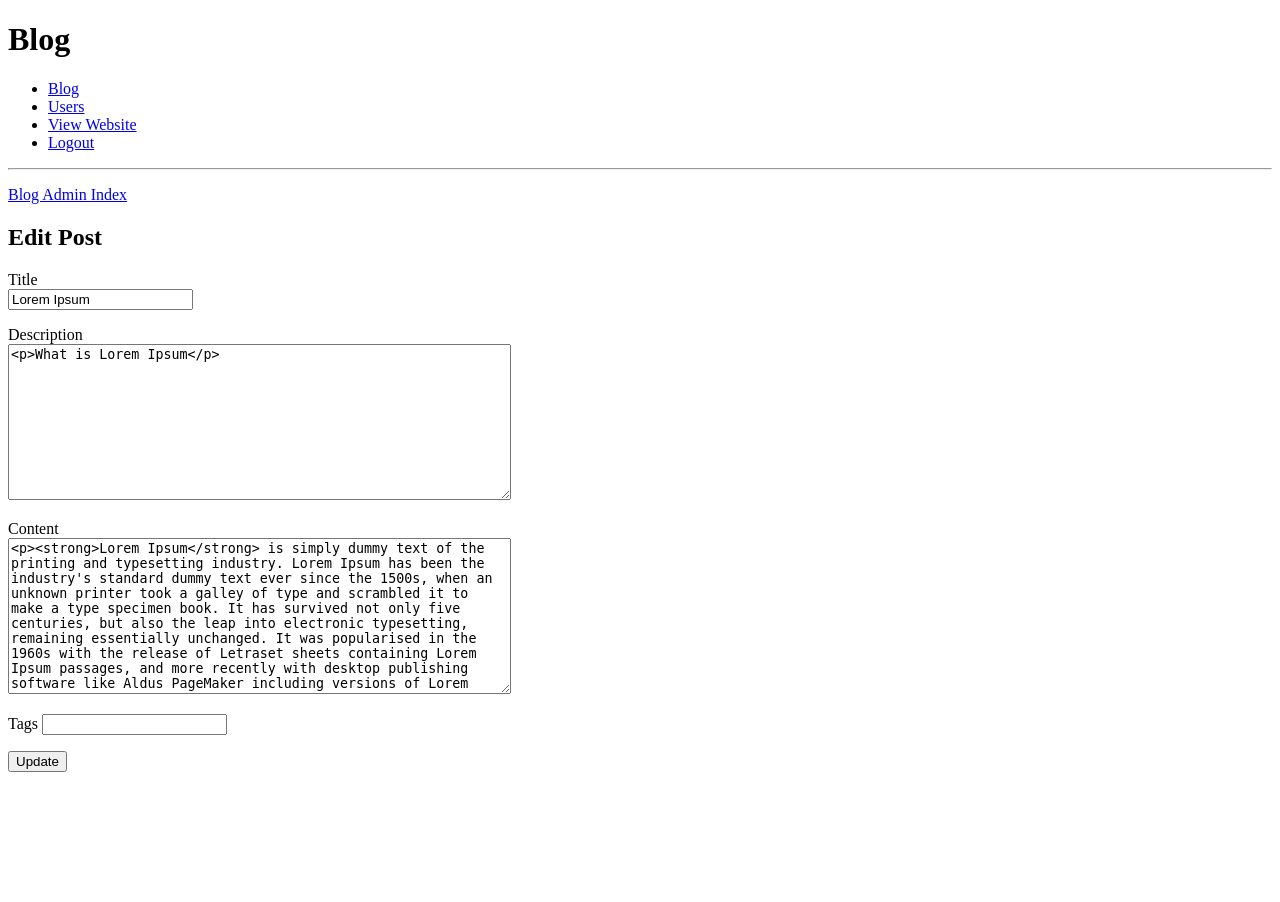
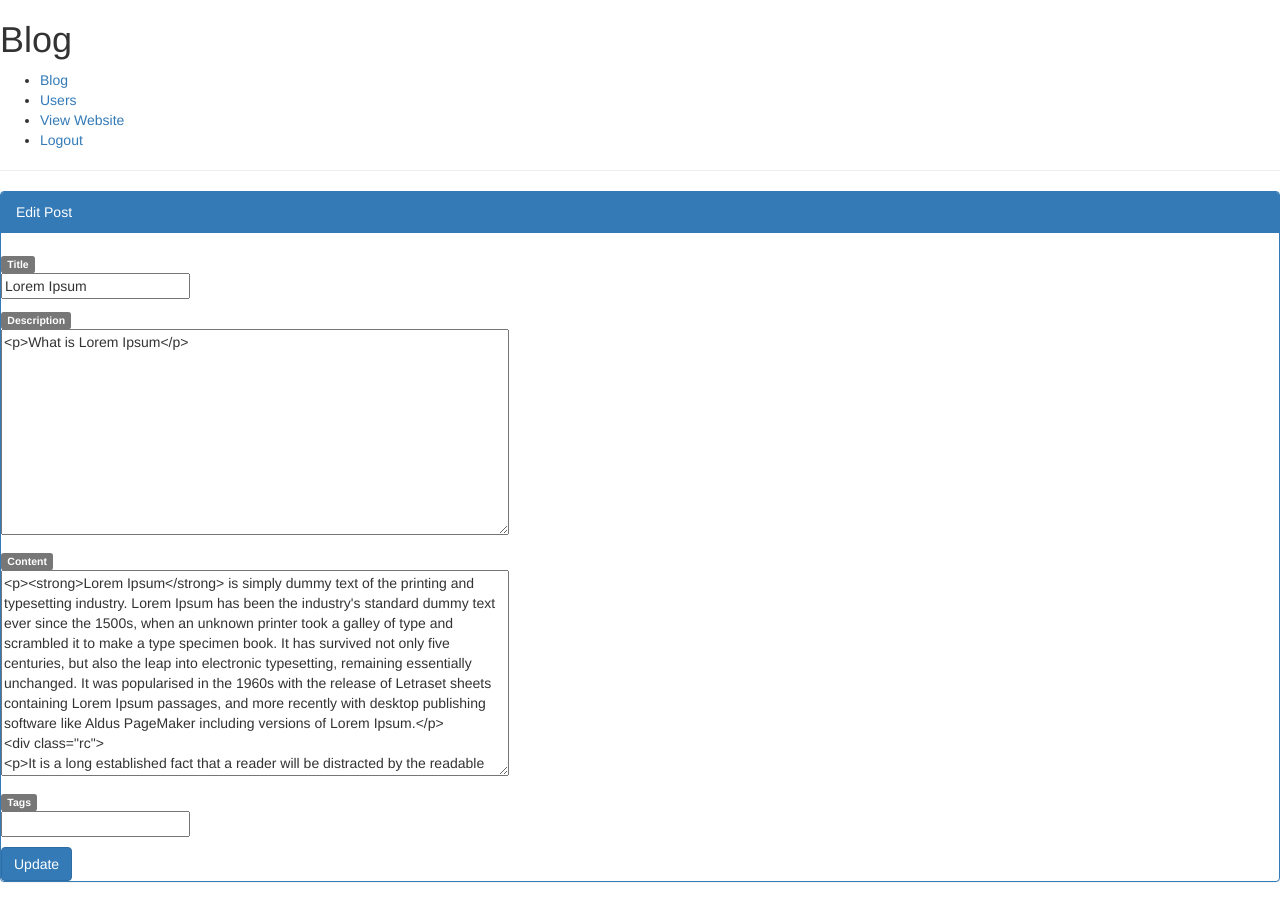
Before and after one commit to optodent/Team-Paris_PHP, a PHP site: page /admin/editpost.php?id=1 in a window 1280 px wide. Before the commit the page ends 772 px from the top, so only its background shows below. Run offline with PHP 8.4, Linux system fonts and the light colour scheme; a user stored in the database is signed in; data comes from the database, SQL or seed files in the repository; some libraries are stand-ins or nearby versions.

Commit message:
modified editpost.php

```diff
--- a/admin/editpost.php
+++ b/admin/editpost.php
@@ -2,13 +2,22 @@
 require_once('../includes/config.php');
 
 //if not logged in redirect to login page
-if(!$user->checkIfLogged()){ header('Location: login.php'); }
+if (!$user->checkIfLogged()) {
+    header('Location: login.php');
+}
 ?>
-<!doctype html>
+<!DOCTYPE html>
 <html lang="en">
 <head>
     <meta charset="utf-8">
+    <meta name="viewport" content="width=device-width, initial-scale=1.0">
     <title>Admin - Edit Post</title>
+
+    <!--CSS Style sheet-->
+    <link rel="stylesheet" href="https://maxcdn.bootstrapcdn.com/bootstrap/3.3.1/css/bootstrap.min.css">
+    <link href='styles/bootstrap-responsive.css' rel='stylesheet'>
+    <link href='styles/index.css' type='text/css' rel="stylesheet">
+
     <script src="//tinymce.cachefly.net/4.0/tinymce.min.js"></script>
     <script>
         tinymce.init({
@@ -25,46 +34,48 @@ if(!$user->checkIfLogged()){ header('Location: login.php'); }
 <body>
 
 <div id="wrapper">
+    <div class="content">
 
-	<?php include('menu.php');?>
-	<p><a href="./">Blog Admin Index</a></p>
+        <?php include('menu.php'); ?>
 
-	<h2>Edit Post</h2>
-
+        <div class="right">
+            <div class="panel panel-primary">
+                <div class="panel-heading">Edit Post</div>
+                <br/>
 
                 <?php
 
                 //if form has been submitted process it
-	if(isset($_POST['submit'])){
+                if (isset($_POST['submit'])) {
 
-		$_POST = array_map( 'stripslashes', $_POST );
+                    $_POST = array_map('stripslashes', $_POST);
 
                     //collect form data
                     extract($_POST);
 
                     //very basic validation
-		if($post_id ==''){
+                    if ($post_id == '') {
                         $error[] = 'This post is missing a valid id!.';
                     }
 
-		if($post_title ==''){
+                    if ($post_title == '') {
                         $error[] = 'Please enter the title.';
                     }
 
-		if($post_desc ==''){
+                    if ($post_desc == '') {
                         $error[] = 'Please enter the description.';
                     }
 
-		if($post_cont ==''){
+                    if ($post_cont == '') {
                         $error[] = 'Please enter the content.';
                     }
 
-		if(!isset($error)){
+                    if (!isset($error)) {
 
                         try {
 
                             //insert into database
-				$stmt = $dataBase->prepare('UPDATE db_posts SET post_title = :postTitle, post_desc = :postDesc, post_cont = :postCont, post_tags = :postTags WHERE post_id = :postID') ;
+                            $stmt = $dataBase->prepare('UPDATE db_posts SET post_title = :postTitle, post_desc = :postDesc, post_cont = :postCont, post_tags = :postTags WHERE post_id = :postID');
                             $stmt->execute(array(
                                 ':postTitle' => $post_title,
                                 ':postDesc' => $post_desc,
@@ -77,7 +88,7 @@ if(!$user->checkIfLogged()){ header('Location: login.php'); }
                             header('Location: index.php?action=updated');
                             exit;
 
-			} catch(PDOException $e) {
+                        } catch (PDOException $e) {
                             echo $e->getMessage();
                         }
                     }
@@ -87,41 +98,44 @@ if(!$user->checkIfLogged()){ header('Location: login.php'); }
 
                 <?php
                 //check for any errors
-	if(isset($error)){
-		foreach($error as $error){
-			echo $error.'<br />';
+                if (isset($error)) {
+                    foreach ($error as $error) {
+                        echo $error . '<br />';
                     }
                 }
 
                 try {
 
-			$stmt = $dataBase->prepare('SELECT post_id, post_title, post_desc, post_cont, post_tags FROM db_posts WHERE post_id = :postID') ;
+                    $stmt = $dataBase->prepare('SELECT post_id, post_title, post_desc, post_cont, post_tags FROM db_posts WHERE post_id = :postID');
                     $stmt->execute(array(':postID' => $_GET['id']));
                     $row = $stmt->fetch();
 
-		} catch(PDOException $e) {
+                } catch (PDOException $e) {
                     echo $e->getMessage();
                 }
 
                 ?>
 
-	<form action='' method='post'>
-		<input type='hidden' name='post_id' value='<?php echo $row['post_id'];?>'>
+                <form class="post" action='' method='post'>
+                    <input type='hidden' name='post_id' value='<?php echo $row['post_id']; ?>'>
 
-		<p><label>Title</label><br />
-		<input type='text' name='post_title' value='<?php echo $row['post_title'];?>'></p>
+                    <span class="label label-default">Title</span><br/>
+                    <input type='text' name='post_title' value='<?php echo $row['post_title']; ?>'></p>
 
-		<p><label>Description</label><br />
-		<textarea name='post_desc' cols='60' rows='10'><?php echo $row['post_desc'];?></textarea></p>
+                    <span class="label label-default">Description</span><br/>
+                    <textarea name='post_desc' cols='60' rows='10'><?php echo $row['post_desc']; ?></textarea></p>
 
-		<p><label>Content</label><br />
-		<textarea name='post_cont' cols='60' rows='10'><?php echo $row['post_cont'];?></textarea></p>
-        <p><label>Tags</label>
-            <input type="text" name='post_tags' value='<?php echo $row['post_tags'];?>' /></p>
-		<p><input type='submit' name='submit' value='Update'></p>
+                    <span class="label label-default">Content</span><br/>
+                    <textarea name='post_cont' cols='60' rows='10'><?php echo $row['post_cont']; ?></textarea></p>
+
+                    <span class="label label-default">Tags</span><br/>
+                    <input type="text" name='post_tags' value='<?php echo $row['post_tags']; ?>'/></p>
+                    <input class="btn btn-primary" type='submit' name='submit' value='Update'>
 
                 </form>
-
+            </div>
+        </div>
+    </div>
 </div>
 
 </body>
```
Lines whose indentation alone changed are shown as unchanged.
